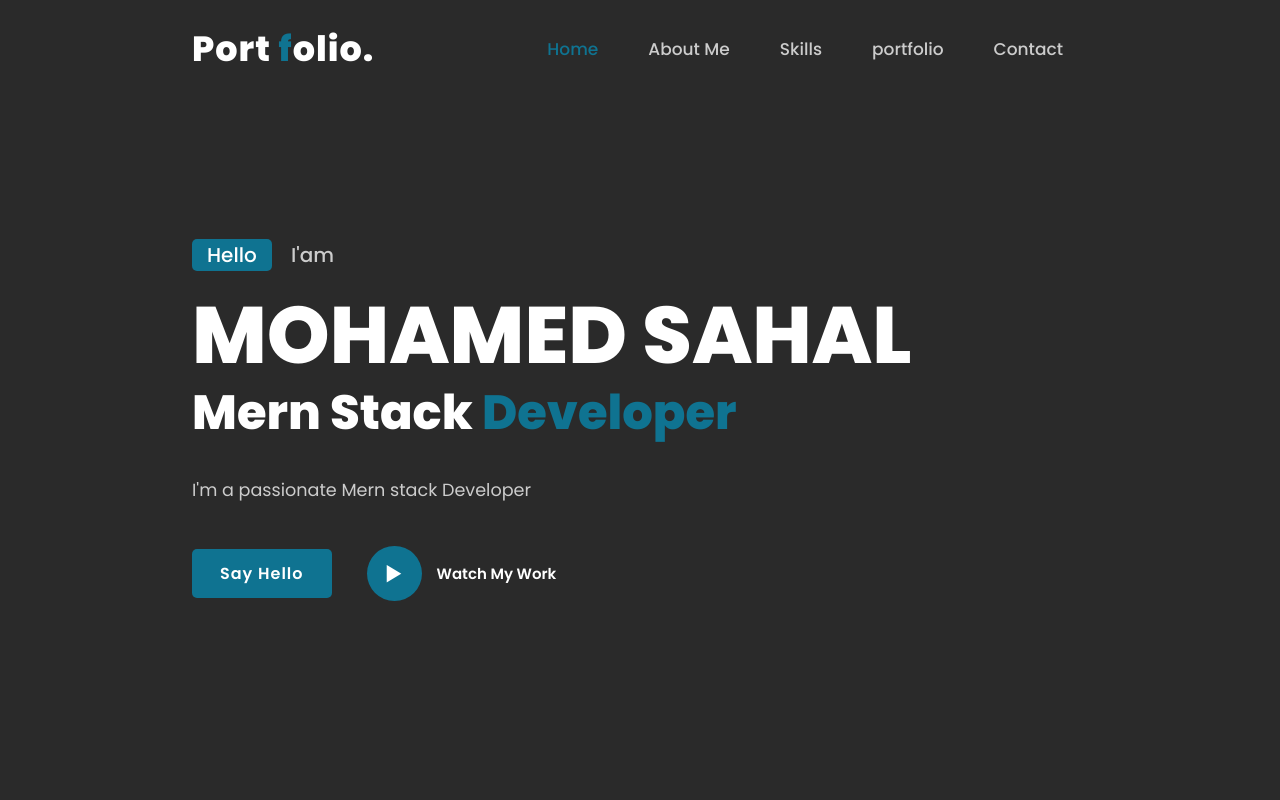
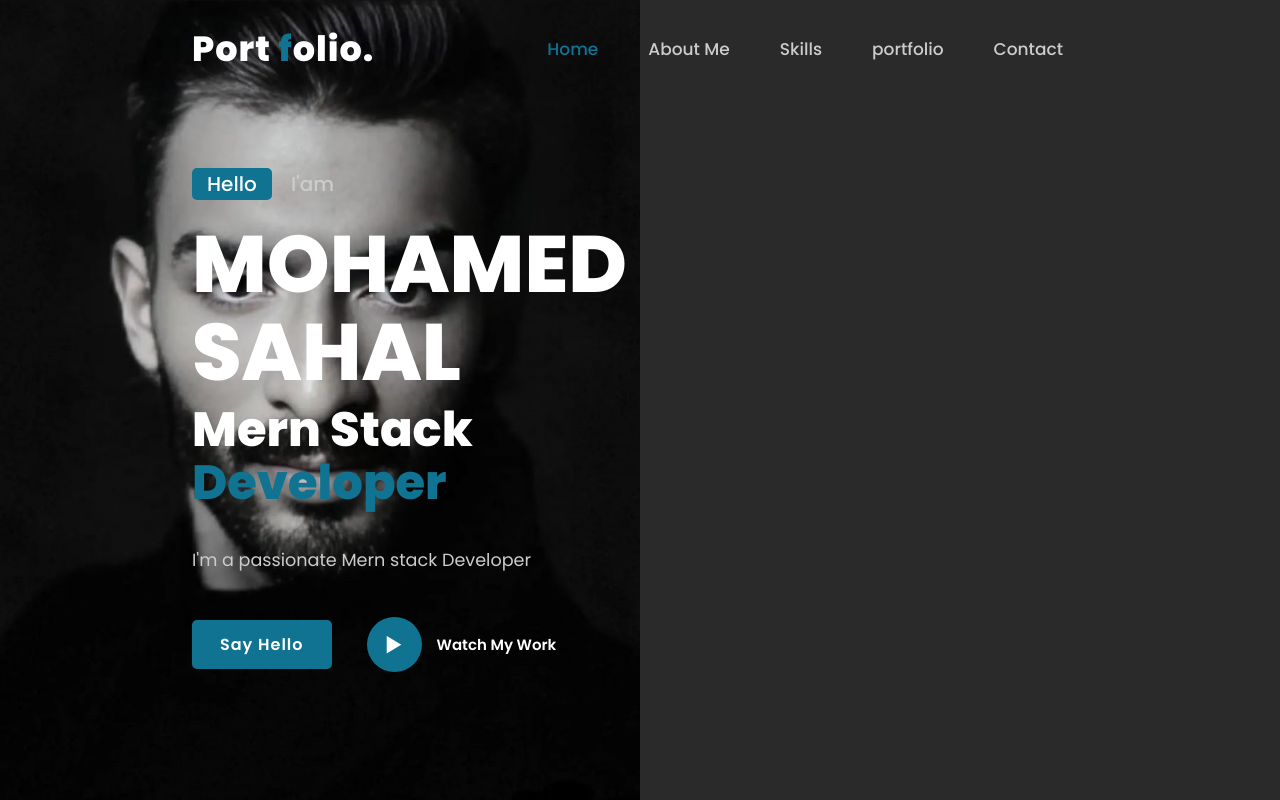
Before and after one commit to sahal-sha/Portfolio, a plain HTML site: page index.html in a window 1280 px wide. Shown: the top 800 px of the page. Drawn offline with nearby package versions, Linux system fonts and the light colour scheme.

Commit message:
personal.css

```diff
--- a/personal.css
+++ b/personal.css
@@ -92,8 +92,8 @@ section{
 .home{
     position: relative;
     height: 100vh;
-    width: 100%;
-    background-image:url("");
+    width: 50%;
+    background-image:url("sahal.jpg");
     background-size: cover;
     background-position: center;
     display: flex;
```
Also changed, not shown: sahal.jpg (added).
